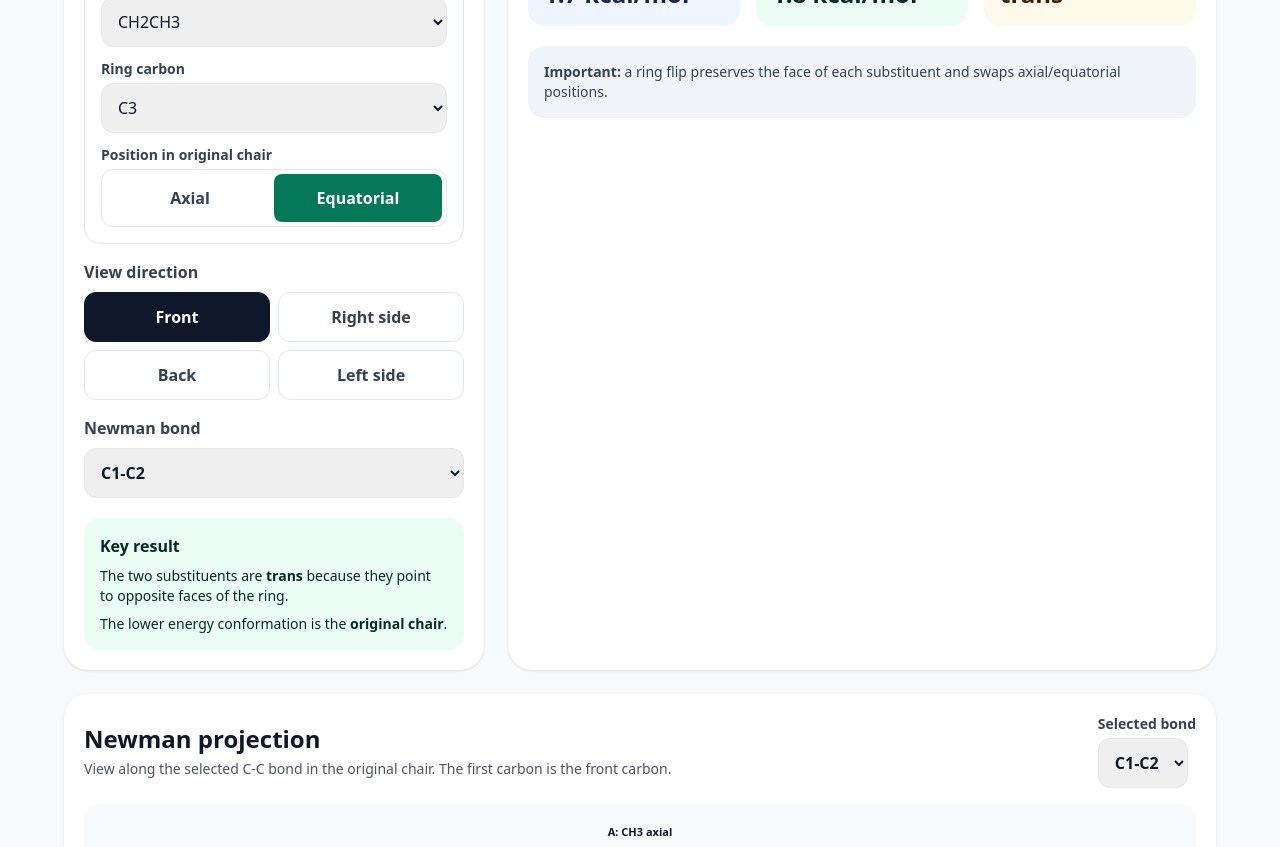
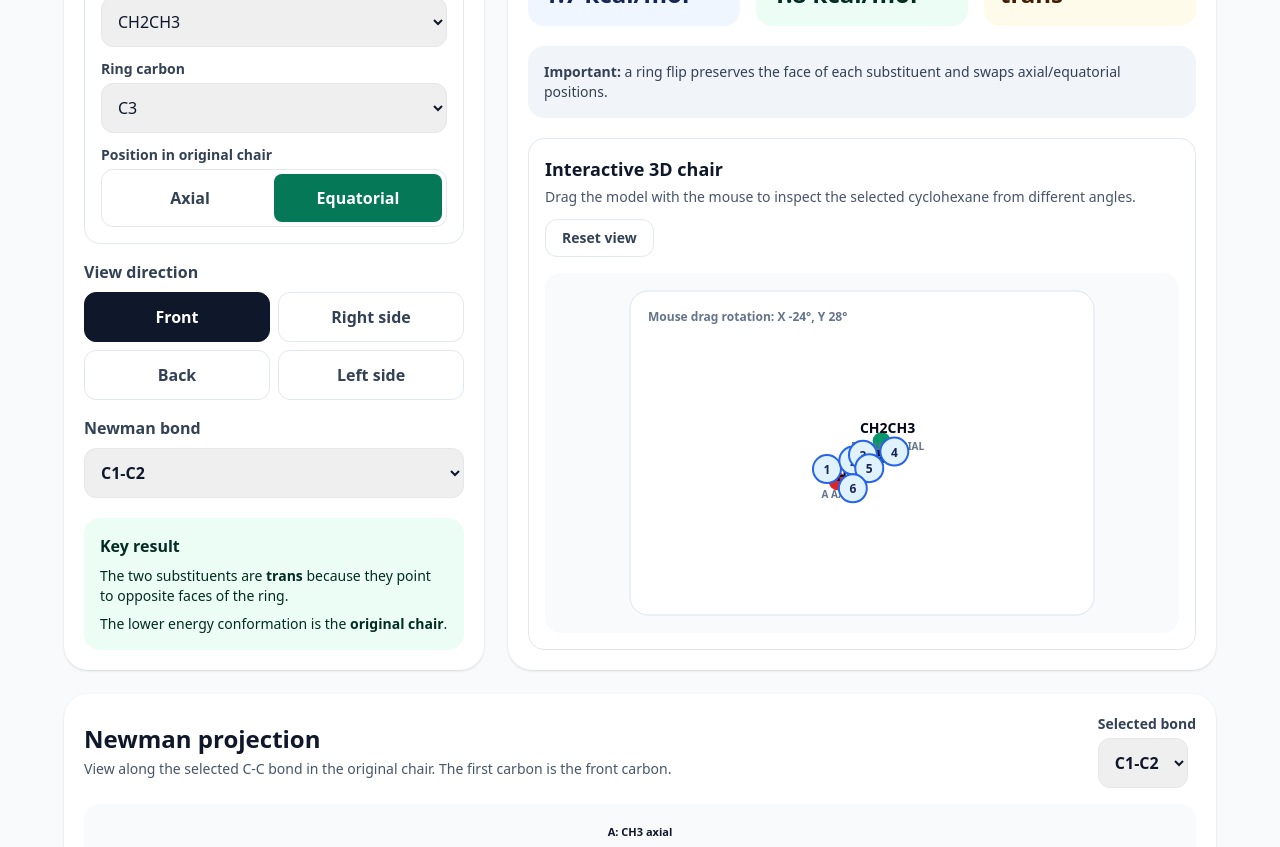
Before and after one commit to barham75/organic-project, a Next.js app: page /stereochemistry/conformational/cyclohexane in a window 1280 px wide. Shown: the part 760-1607 px from the top of the page. Built offline with nearby package versions, Linux system fonts and the light colour scheme.

Commit message:
Add interactive cyclohexane chair model

```diff
--- a/app/stereochemistry/conformational/cyclohexane/page.tsx
+++ b/app/stereochemistry/conformational/cyclohexane/page.tsx
@@ -8,6 +8,7 @@ type Position = "axial" | "equatorial";
 type ViewDirection = "front" | "right" | "back" | "left";
 type NewmanBond = "1-2" | "2-3" | "3-4" | "4-5" | "5-6" | "6-1";
 type Point = { x: number; y: number };
+type Vec3 = { x: number; y: number; z: number };
 type Substituent = {
   id: string;
   name: string;
@@ -159,6 +160,40 @@ function polarPoint(center: Point, radius: number, angle: number) {
   };
 }
 
+function rotateVec(point: Vec3, rotX: number, rotY: number): Vec3 {
+  const xRad = (rotX * Math.PI) / 180;
+  const yRad = (rotY * Math.PI) / 180;
+  const cosX = Math.cos(xRad);
+  const sinX = Math.sin(xRad);
+  const cosY = Math.cos(yRad);
+  const sinY = Math.sin(yRad);
+  const y1 = point.y * cosX - point.z * sinX;
+  const z1 = point.y * sinX + point.z * cosX;
+  return {
+    x: point.x * cosY + z1 * sinY,
+    y: y1,
+    z: -point.x * sinY + z1 * cosY
+  };
+}
+
+function projectVec(point: Vec3, rotX: number, rotY: number): Point {
+  const rotated = rotateVec(point, rotX, rotY);
+  const scale = 82 / (3.8 - rotated.z * 0.18);
+  return {
+    x: 250 + rotated.x * scale,
+    y: 190 + rotated.y * scale
+  };
+}
+
+function addVec(a: Vec3, b: Vec3): Vec3 {
+  return { x: a.x + b.x, y: a.y + b.y, z: a.z + b.z };
+}
+
+function normalizeVec(point: Vec3): Vec3 {
+  const length = Math.max(0.01, Math.hypot(point.x, point.y, point.z));
+  return { x: point.x / length, y: point.y / length, z: point.z / length };
+}
+
 function SubstituentBond({
   placement,
   flipped,
@@ -247,6 +282,120 @@ function CyclohexaneDrawing({
         {flipped ? "Ring-flipped chair" : "Original chair"} - {viewLabels[view]} view
       </text>
     </svg>
+  );
+}
+
+function InteractiveChairModel({ placements }: { placements: Placement[] }) {
+  const [rotation, setRotation] = useState({ x: -24, y: 28 });
+  const [drag, setDrag] = useState<{ active: boolean; x: number; y: number }>({ active: false, x: 0, y: 0 });
+  const chairAtoms: Vec3[] = [
+    { x: -1.45, y: 0.55, z: -0.55 },
+    { x: -0.78, y: -0.36, z: 0.55 },
+    { x: 0.28, y: -0.18, z: -0.55 },
+    { x: 1.24, y: -0.82, z: 0.55 },
+    { x: 0.78, y: 0.52, z: -0.55 },
+    { x: -0.52, y: 1.02, z: 0.55 }
+  ];
+  const bonds = [
+    [0, 1],
+    [1, 2],
+    [2, 3],
+    [3, 4],
+    [4, 5],
+    [5, 0]
+  ];
+  const substituentItems = placements.map((placement, index) => {
+    const start = chairAtoms[placement.carbon - 1];
+    const position = derivedPosition(placement.carbon, placement.orientation, false);
+    const outward = normalizeVec({ x: start.x, y: start.y, z: 0 });
+    const vector =
+      position === "axial"
+        ? { x: 0, y: 0, z: placement.orientation === "up" ? 1.3 : -1.3 }
+        : { x: outward.x * 1.18, y: outward.y * 1.18, z: placement.orientation === "up" ? 0.22 : -0.22 };
+    return {
+      placement,
+      color: index === 0 ? "#dc2626" : "#059669",
+      start,
+      end: addVec(start, vector),
+      label: getSubstituent(placement.substituentId).name,
+      position
+    };
+  });
+
+  return (
+    <div className="mt-5 rounded-2xl border border-slate-200 bg-white p-4">
+      <div className="flex flex-wrap items-center justify-between gap-3">
+        <div>
+          <h2 className="text-lg font-bold">Interactive 3D chair</h2>
+          <p className="mt-1 text-sm text-slate-600">Drag the model with the mouse to inspect the selected cyclohexane from different angles.</p>
+        </div>
+        <button
+          onClick={() => setRotation({ x: -24, y: 28 })}
+          className="rounded-xl border border-slate-200 px-4 py-2 text-sm font-bold text-slate-700 hover:bg-slate-100"
+        >
+          Reset view
+        </button>
+      </div>
+
+      <svg
+        viewBox="0 0 500 360"
+        className="mt-4 h-[360px] w-full cursor-grab rounded-2xl bg-slate-50 active:cursor-grabbing"
+        onPointerDown={(event) => {
+          event.currentTarget.setPointerCapture(event.pointerId);
+          setDrag({ active: true, x: event.clientX, y: event.clientY });
+        }}
+        onPointerMove={(event) => {
+          if (!drag.active) return;
+          const dx = event.clientX - drag.x;
+          const dy = event.clientY - drag.y;
+          setRotation((current) => ({ x: clamp(current.x - dy * 0.7, -80, 80), y: current.y + dx * 0.7 }));
+          setDrag({ active: true, x: event.clientX, y: event.clientY });
+        }}
+        onPointerUp={() => setDrag((current) => ({ ...current, active: false }))}
+        onPointerCancel={() => setDrag((current) => ({ ...current, active: false }))}
+      >
+        <rect x="18" y="18" width="464" height="324" rx="18" fill="#ffffff" stroke="#dbe3ef" />
+        {bonds.map(([from, to]) => {
+          const start = projectVec(chairAtoms[from], rotation.x, rotation.y);
+          const end = projectVec(chairAtoms[to], rotation.x, rotation.y);
+          return <line key={`${from}-${to}`} x1={start.x} y1={start.y} x2={end.x} y2={end.y} stroke="#0f172a" strokeWidth="7" strokeLinecap="round" />;
+        })}
+        {substituentItems.map((item) => {
+          const start = projectVec(item.start, rotation.x, rotation.y);
+          const end = projectVec(item.end, rotation.x, rotation.y);
+          const label = {
+            x: clamp(end.x + (end.x - start.x) * 0.32, 42, 458),
+            y: clamp(end.y + (end.y - start.y) * 0.32, 42, 318)
+          };
+          return (
+            <g key={item.placement.id}>
+              <line x1={start.x} y1={start.y} x2={end.x} y2={end.y} stroke={item.color} strokeWidth="6" strokeLinecap="round" />
+              <circle cx={end.x} cy={end.y} r="9" fill={item.color} />
+              <text x={label.x} y={label.y - 4} textAnchor="middle" className="fill-slate-950 text-sm font-bold">
+                {item.label}
+              </text>
+              <text x={label.x} y={label.y + 13} textAnchor="middle" className="fill-slate-500 text-[10px] font-bold uppercase">
+                {item.placement.id} {item.position}
+              </text>
+            </g>
+          );
+        })}
+        {chairAtoms.map((atom, index) => {
+          const point = projectVec(atom, rotation.x, rotation.y);
+          return (
+            <g key={index}>
+              <circle cx={point.x} cy={point.y} r="14" fill="#e0f2fe" stroke="#2563eb" strokeWidth="2" />
+              <text x={point.x} y={point.y + 5} textAnchor="middle" className="fill-blue-950 text-xs font-bold">
+                {index + 1}
+              </text>
+            </g>
+          );
+        })}
+        <text x="36" y="48" className="fill-slate-500 text-xs font-bold">
+          Mouse drag rotation: X {Math.round(rotation.x)}°, Y {Math.round(rotation.y)}°
+        </text>
+      </svg>
+    </div>
   );
 }
 
@@ -505,6 +654,8 @@ export default function CyclohexaneConformationPage() {
             <div className="mt-5 rounded-2xl bg-slate-100 p-4 text-sm text-slate-700">
               <b>Important:</b> a ring flip preserves the face of each substituent and swaps axial/equatorial positions.
             </div>
+
+            <InteractiveChairModel placements={placements} />
           </div>
         </section>
 
```
